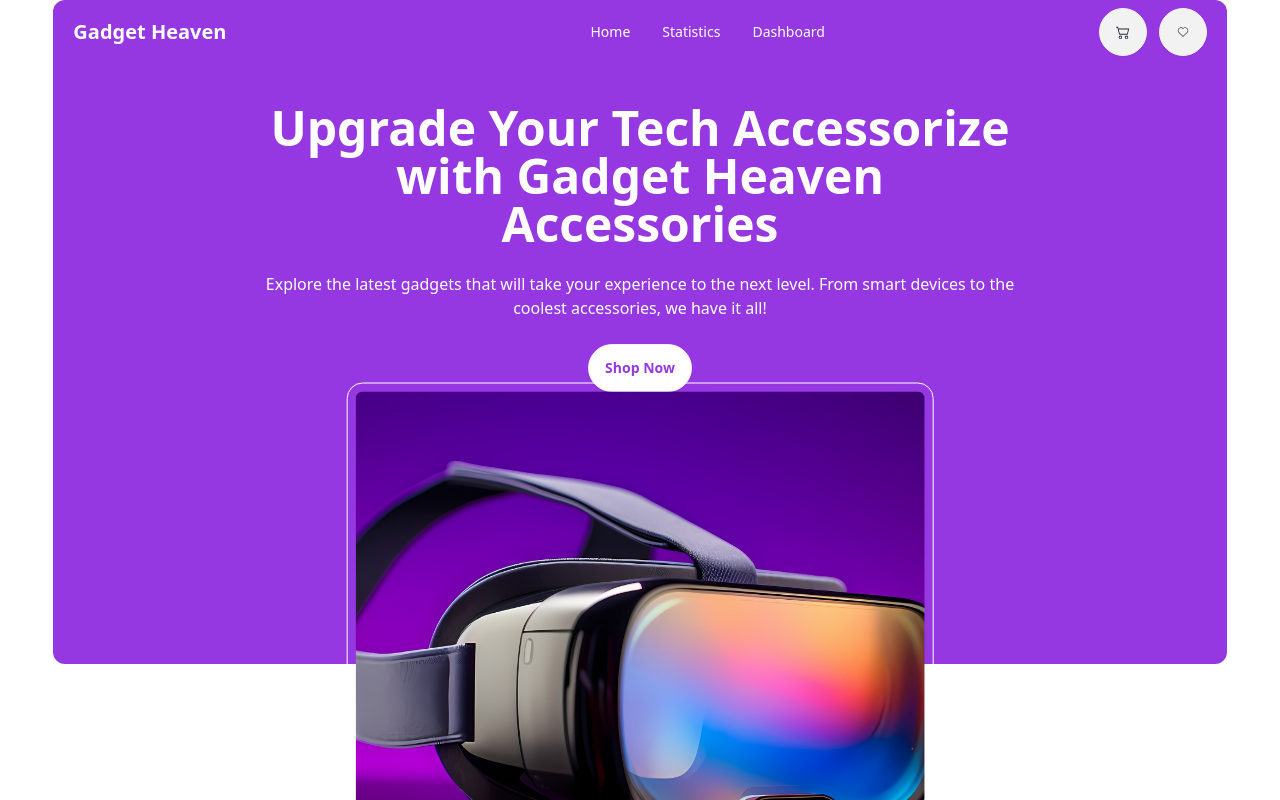
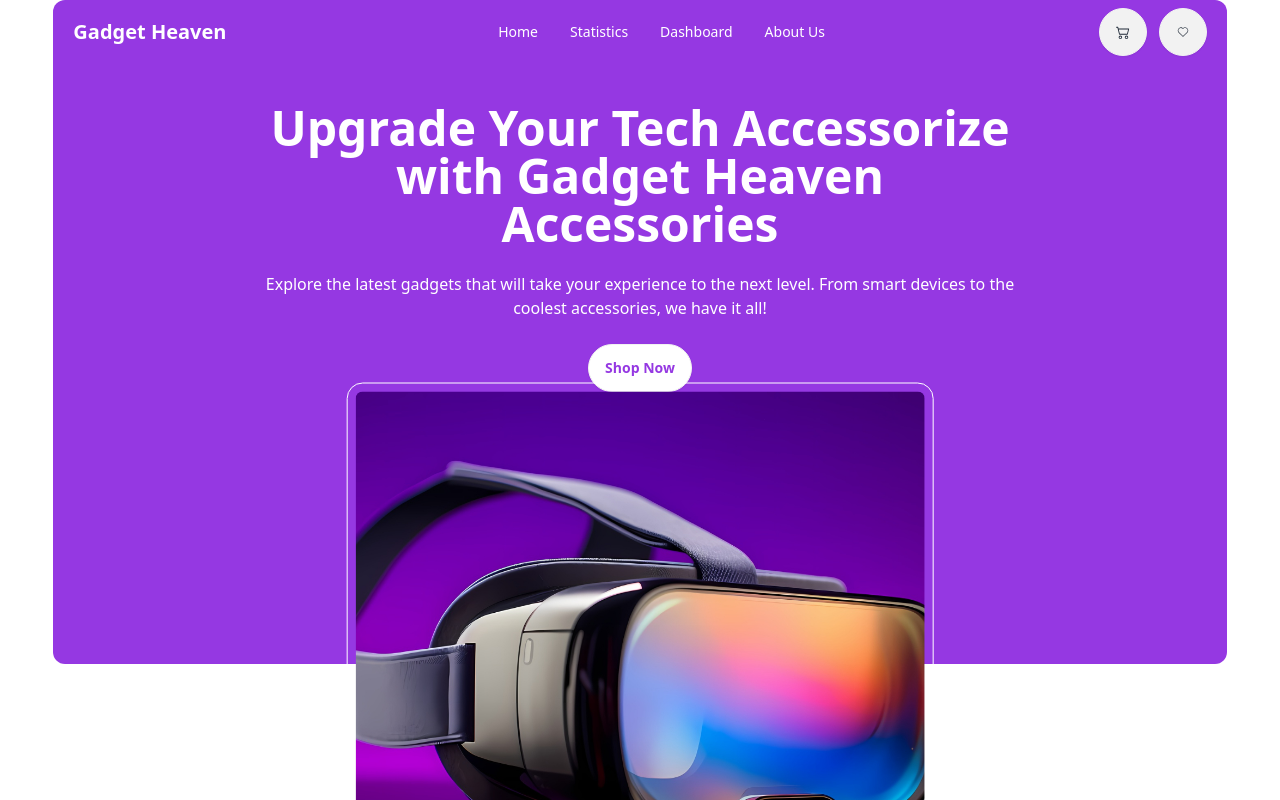
Before and after one commit to AbdullahAlTowsif/Gadget-Heaven, a React (Vite) app: page / in a window 1280 px wide. Shown: the top 800 px of the page. Built offline with nearby package versions, Linux system fonts and the light colour scheme.

Commit message:
details page button modified

```diff
--- a/src/components/Navbar.jsx
+++ b/src/components/Navbar.jsx
@@ -37,6 +37,9 @@ const Navbar = () => {
                         <NavLink to={'/dashboard'} className={`text-white hover:font-semibold`}>
                             Dashboard
                         </NavLink>
+                        <NavLink to={'/aboutus'} className={`text-white hover:font-semibold`}>
+                            About Us
+                        </NavLink>
                     </ul>
                 </div>
                 <Link to='/' className='text-white text-xl font-bold hover:text-black'>
@@ -53,6 +56,9 @@ const Navbar = () => {
                     </NavLink>
                     <NavLink to={'dashboard'} className={`text-white hover:font-bold`}>
                         Dashboard
+                    </NavLink>
+                    <NavLink to={'aboutus'} className={`text-white hover:font-bold`}>
+                        About Us
                     </NavLink>
                 </ul>
             </div>
--- a/src/pages/GadgetDetails.jsx
+++ b/src/pages/GadgetDetails.jsx
@@ -1,6 +1,8 @@
 import { useEffect, useState } from "react";
 import { useLoaderData, useParams } from "react-router-dom";
 import ReactStars from "react-rating-stars-component";
+import { BsCart2 } from "react-icons/bs";
+import { CiHeart } from "react-icons/ci";
 
 const GadgetDetails = () => {
     const { id } = useParams();
@@ -68,12 +70,12 @@ const GadgetDetails = () => {
                             </span>
                         </div>
                         <div className="mt-6 flex space-x-4">
-                            <button className="bg-purple-600 text-white px-6 py-2 rounded-lg hover:bg-purple-700">
-                                Add To Cart
+                            <button className="bg-purple-600 text-white px-6 py-2 rounded-full hover:bg-purple-700 flex justify-center items-center">
+                                Add To Cart <BsCart2 />
                             </button>
-                            <button className="bg-gray-200 text-gray-800 px-6 py-2 rounded-lg hover:bg-gray-300">
-                                Add To Wishlist
-                            </button>
+                            <div className="btn rounded-full text-sm">
+                                <CiHeart />
+                            </div>
                         </div>
                     </div>
                 </div>
```
